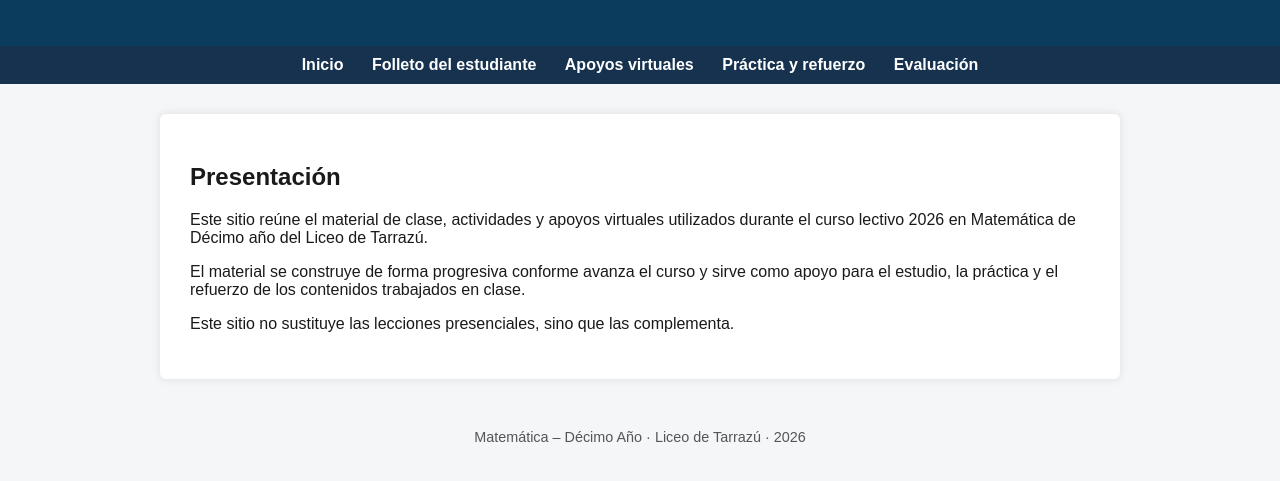
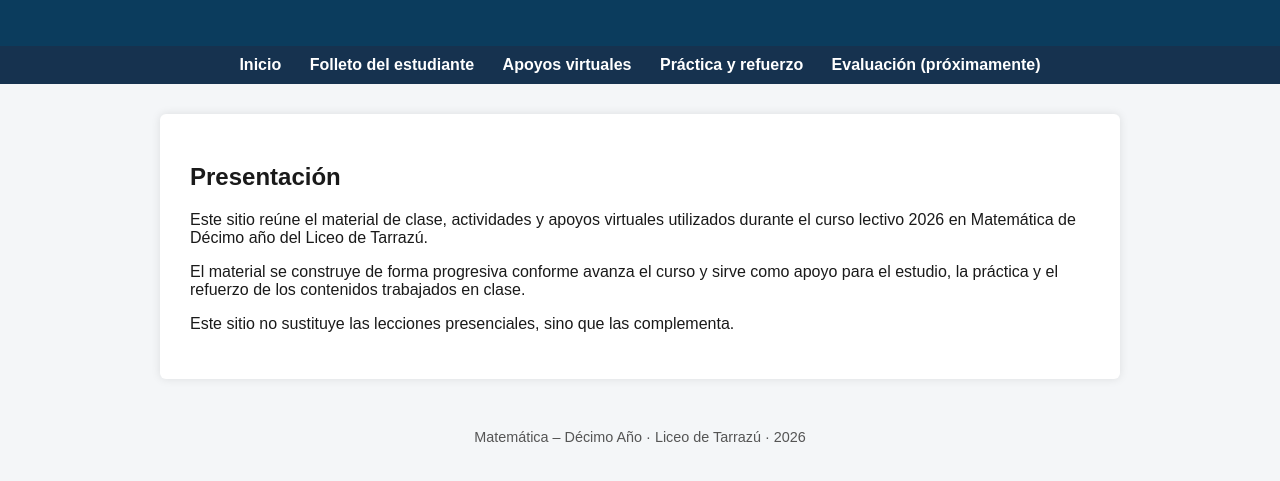
Before and after one commit to gamboamauricio284-hash/mate10-liceo-tarrazu-2026, a plain HTML site: page index.html in a window 1280 px wide. Shown: the part 183-664 px from the top of the page. Drawn offline with Linux system fonts and the light colour scheme.

Commit message:
Update index.html

```diff
--- a/index.html
+++ b/index.html
@@ -61,7 +61,7 @@
   <a href="folleto.html">Folleto del estudiante</a>
 <a href="apoyos.html">Apoyos virtuales</a>
 <a href="practica.html">Práctica y refuerzo</a>
-  <a href="#">Evaluación</a>
+ <a href="#">Evaluación (próximamente)</a>
 </nav>
 
 <main>
```
